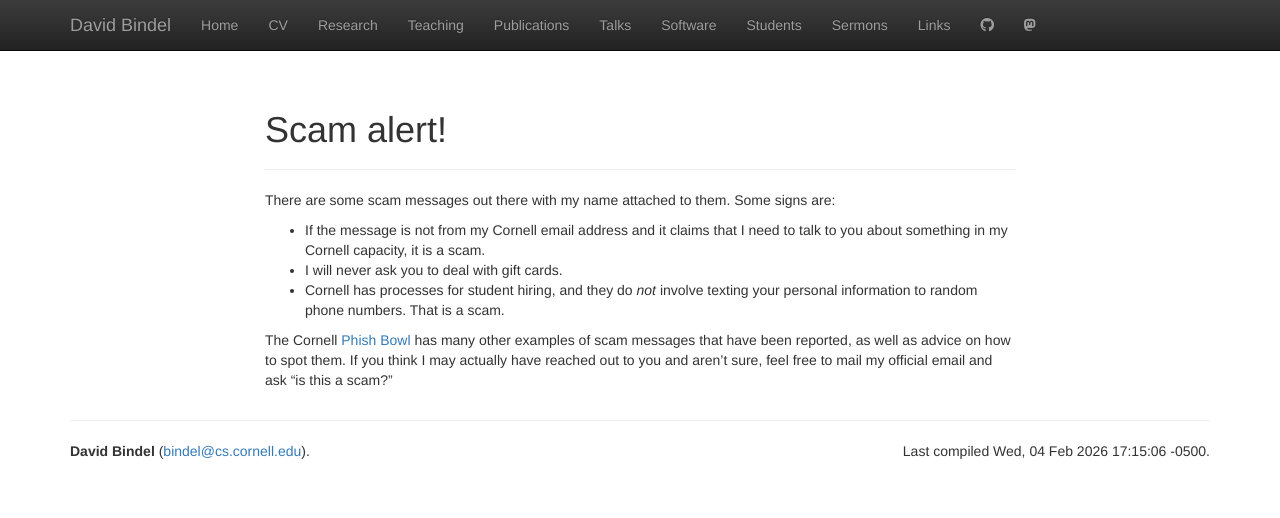
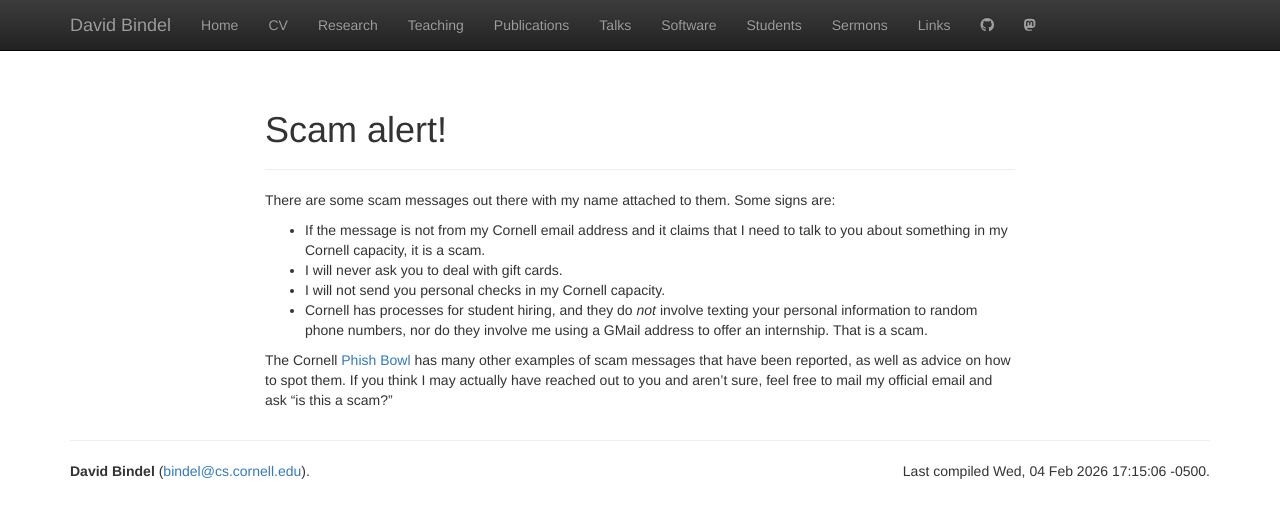
Before and after one commit to dbindel/cornell_web, a Jekyll site: the page built from scam-alert.md, in a window 1280 px wide. Shown: the top 518 px of the page. Built offline with Jekyll 4.4.1, drawn with Linux system fonts in a browser that asks for light colours; nearby versions of some CDN libraries.

Commit message:
Update scam alert note.

```diff
--- a/scam-alert.md
+++ b/scam-alert.md
@@ -9,8 +9,10 @@ Some signs are:
 - If the message is not from my Cornell email address and it claims that
   I need to talk to you about something in my Cornell capacity, it is a scam.
 - I will never ask you to deal with gift cards.
+- I will not send you personal checks in my Cornell capacity.
 - Cornell has processes for student hiring, and they do *not* involve texting
-  your personal information to random phone numbers.  That is a scam.
+  your personal information to random phone numbers, nor do they involve me
+  using a GMail address to offer an internship.  That is a scam.
 
 The Cornell [Phish Bowl](https://it.cornell.edu/phish-bowl) has many other
 examples of scam messages that have been reported, as well as advice on how to
```
